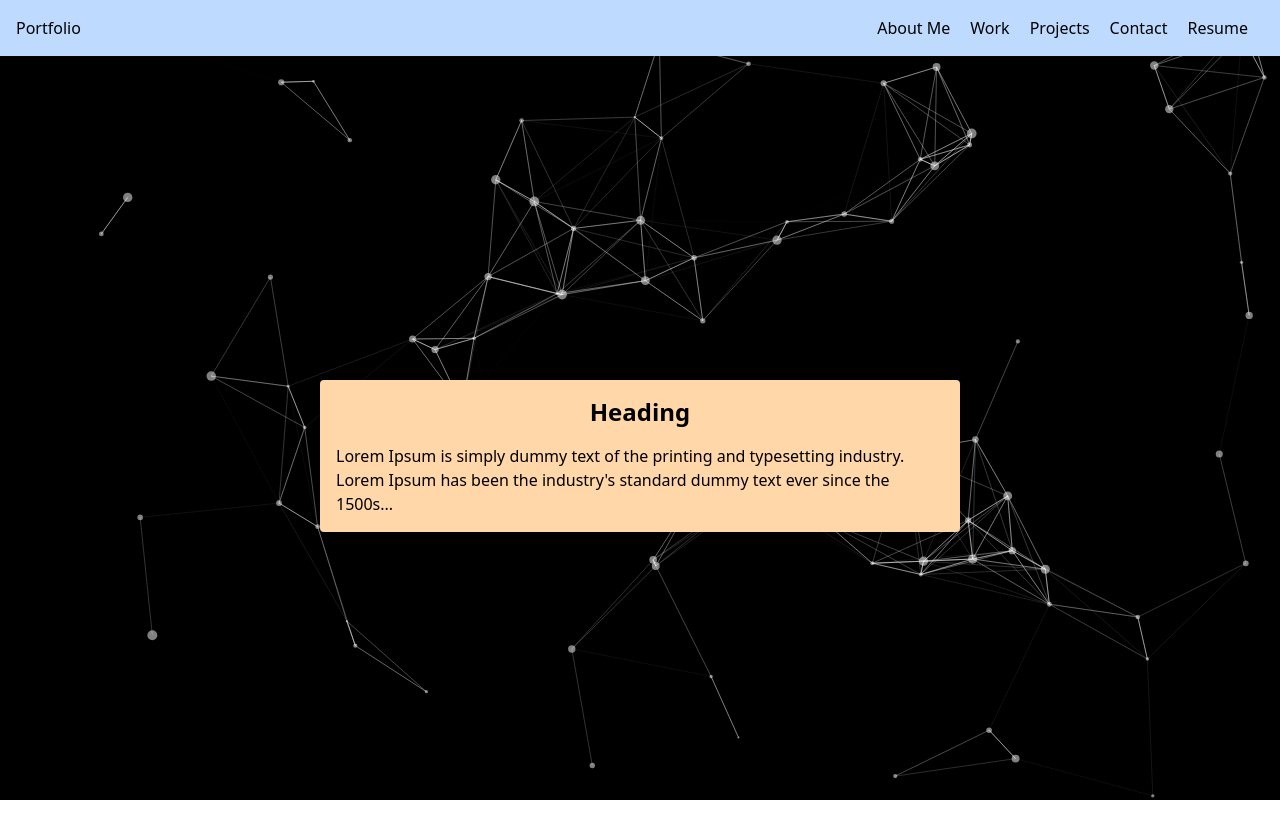
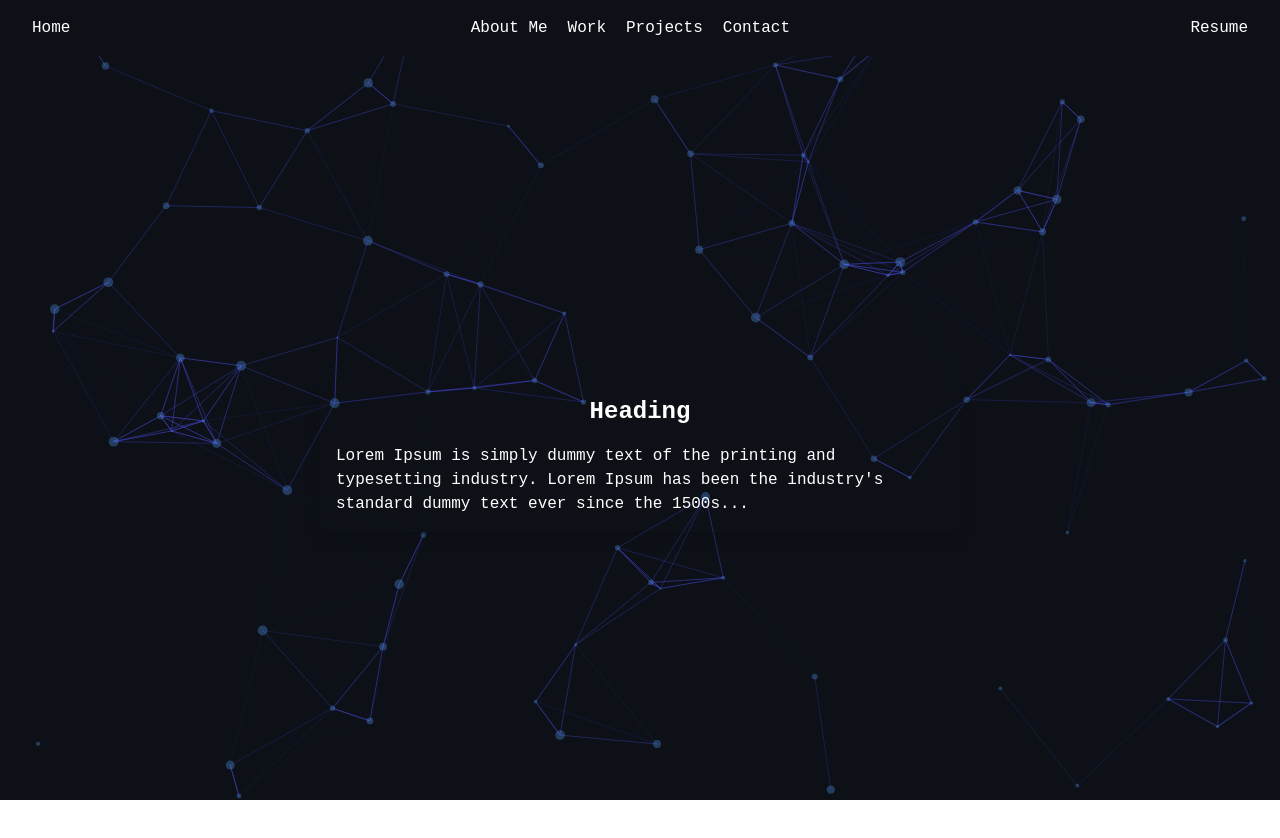
Before and after one commit to dvirdi01/PersonalWebsite, a React (Vite) app in the folder PersonalWebsite/: page / in a window 1280 px wide. Shown: the top 838 px of the page. Built offline with nearby package versions, Linux system fonts and the light colour scheme.

Commit message:
changed styling

```diff
--- a/PersonalWebsite/src/components/Hero.jsx
+++ b/PersonalWebsite/src/components/Hero.jsx
@@ -10,11 +10,11 @@ const Hero = () => {
 
 
   return (
-    <div className="relative w-full min-h-screen flex items-center justify-center">
+    <div style={{ fontFamily: "Nimbus Mono, monospace" }} className=" relative w-full min-h-screen flex items-center justify-center">
         <div className="absolute top-0 left-0 w-full h-full z--1 opacity-1/2">
             <ParticlesComponent id="particles" />
         </div>
-        <div className="z-10 bg-orange-200 p-4 w-1/2 flex flex-col items-center justify-center rounded shadow-lg">
+        <div className="z-10 text-white p-4 w-1/2 flex flex-col items-center justify-center rounded shadow-lg">
             <h1 className="text-2xl font-bold mb-4">Heading</h1>
             <p>{text}</p>
         </div>
--- a/PersonalWebsite/src/components/Navbar.jsx
+++ b/PersonalWebsite/src/components/Navbar.jsx
@@ -2,15 +2,15 @@ import React from 'react'
 
 const Navbar = () => {
   return (
-    <div className='bg-blue-200 w-full flex flex-row items-center justify-between px-4 z-4 sticky'>
-        <p> Portfolio </p>
-        <div className='flex flex-row items-center space-between gap-5 p-4'>
-            <p>About Me</p>
-            <p> Work</p>
-            <p> Projects</p>
-            <p> Contact</p>
-            <button> Resume</button>
-        </div>
+    <div style={{ fontFamily: "Nimbus Mono, monospace" }} className='bg-[#0d1117] w-full flex flex-row items-center justify-between space-between px-8 z-4 sticky text-white'>
+        <p> Home </p>
+        <ul className='flex flex-row space-between gap-5 p-4 '>
+                <li> About Me </li>
+                <li> Work</li>
+                <li> Projects </li>
+                <li> Contact </li>
+        </ul>
+        <button> Resume</button>
     </div>
   )
 }
--- a/PersonalWebsite/src/components/Particles.jsx
+++ b/PersonalWebsite/src/components/Particles.jsx
@@ -31,7 +31,7 @@ const ParticlesComponent = (props) => {
     () => ({
       background: {
         color: {
-          value: "#000000",
+          value: "#0d1117",
         },
       },
       fpsLimit: 120,
@@ -58,10 +58,10 @@ const ParticlesComponent = (props) => {
       },
       particles: {
         color: {
-          value: "#ffffff",
+          value: "#58a6ff",
         },
         links: {
-          color: "#ffffff",
+          color: "#4E4FEB",
           distance: 150,
           enable: true,
           opacity: 0.5,
@@ -72,19 +72,20 @@ const ParticlesComponent = (props) => {
           enable: true,
           outModes: {
             default: "bounce",
+            top: "destroy",
           },
           random: false,
-          speed: 4,
+          speed: 2,
           straight: false,
         },
         number: {
           density: {
             enable: true,
           },
-          value: 180,
+          value: 200,
         },
         opacity: {
-          value: 0.5,
+          value: 0.3,
         },
         shape: {
           type: "circle",
```
